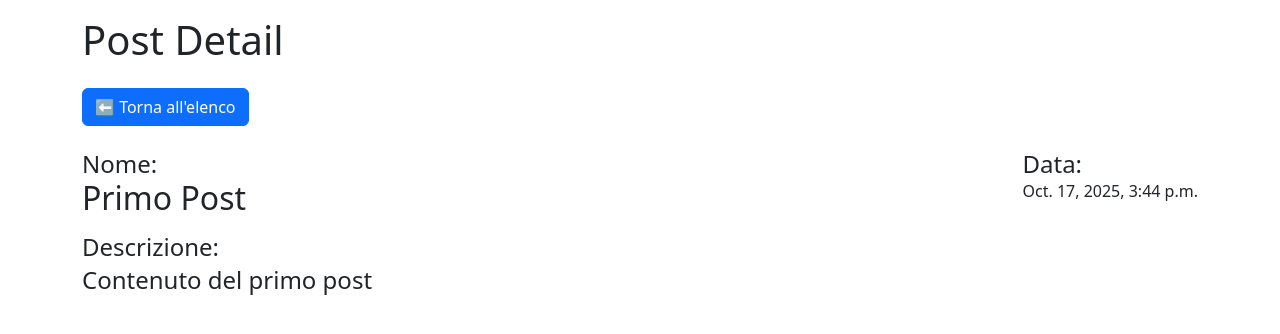
After one commit to SimoneChiodo/django-database-model, a Django app: page /1/ in a window 1280 px wide. The commit adds this page. Shown: the top 334 px of the page. Run offline with Django 5.2, Linux system fonts and the light colour scheme; data comes from the database, SQL or seed files in the repository.

Commit message:
Add postDetail page

```diff
--- /dev/null
+++ b/mysite/blog/templates/postDetail.html
@@ -0,0 +1,39 @@
+<!DOCTYPE html>
+<html lang="en">
+  <head>
+    <meta charset="UTF-8">
+    <meta name="viewport" content="width=device-width, initial-scale=1.0">
+    <title>Post Detail</title>
+
+    <!-- Bootstrap Import -->
+    <link href="https://cdn.jsdelivr.net/npm/bootstrap@5.3.8/dist/css/bootstrap.min.css" rel="stylesheet" integrity="sha384-sRIl4kxILFvY47J16cr9ZwB07vP4J8+LH7qKQnuqkuIAvNWLzeN8tE5YBujZqJLB" crossorigin="anonymous">
+  </head>
+  <body>
+    <div class="container pt-3">
+      <h1>Post Detail</h1>
+
+      <a href="{% url 'home' %}" class="btn btn-primary mt-3 mb-4">⬅ Torna all'elenco</a>
+
+      <div class="d-flex justify-content-between mb-3">
+        <div>
+          <h4 class="mb-0">Nome:</h4>
+          <h2 class="card-title">
+            {{ post.titolo }}
+          </h2>
+        </div>
+
+        <div>
+          <h4 class="mb-0">Data:</h4>
+          <p class="card-text">
+            {{ post.data_creazione }}
+          </p>
+        </div>
+      </div>
+
+      <h4 class="mb-0">Descrizione:</h4>
+      <p class="card-text fs-4">
+        {{post.descrizione}}
+      </p>
+    </div>
+  </body>
+</html>
--- a/mysite/blog/urls.py
+++ b/mysite/blog/urls.py
@@ -3,4 +3,5 @@ from . import views
 
 urlpatterns = [
     path('', views.home, name='home'),
+    path('<int:post_id>/', views.postDetail, name='post_detail'),
 ]
--- a/mysite/blog/views.py
+++ b/mysite/blog/views.py
@@ -1,7 +1,12 @@
 from django.shortcuts import render
 from .models import Post
+from django.shortcuts import render, get_object_or_404
 
 # Create your views here.
 def home(request):
   posts = Post.objects.all().order_by('-data_creazione')
   return render(request, "index.html", { "posts": posts })
+
+def postDetail(request, post_id):
+  post = get_object_or_404(Post, id=post_id)
+  return render(request, "postDetail.html", {"post": post})
```
Also changed, not shown: mysite/blog/templates/index.html (+23 -8 lines).
